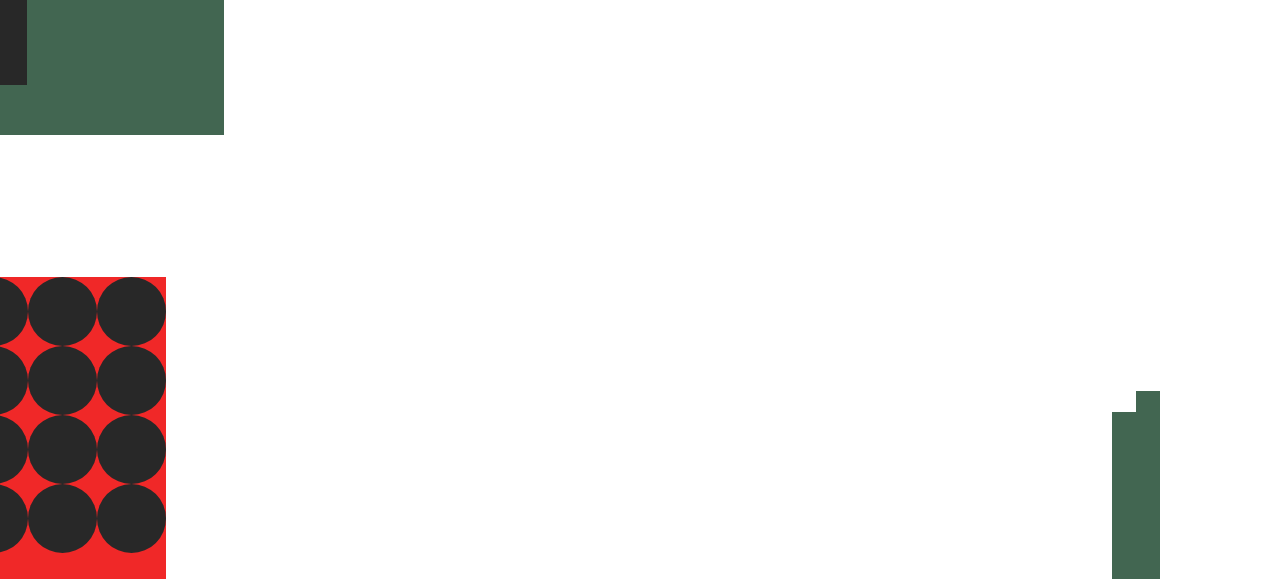
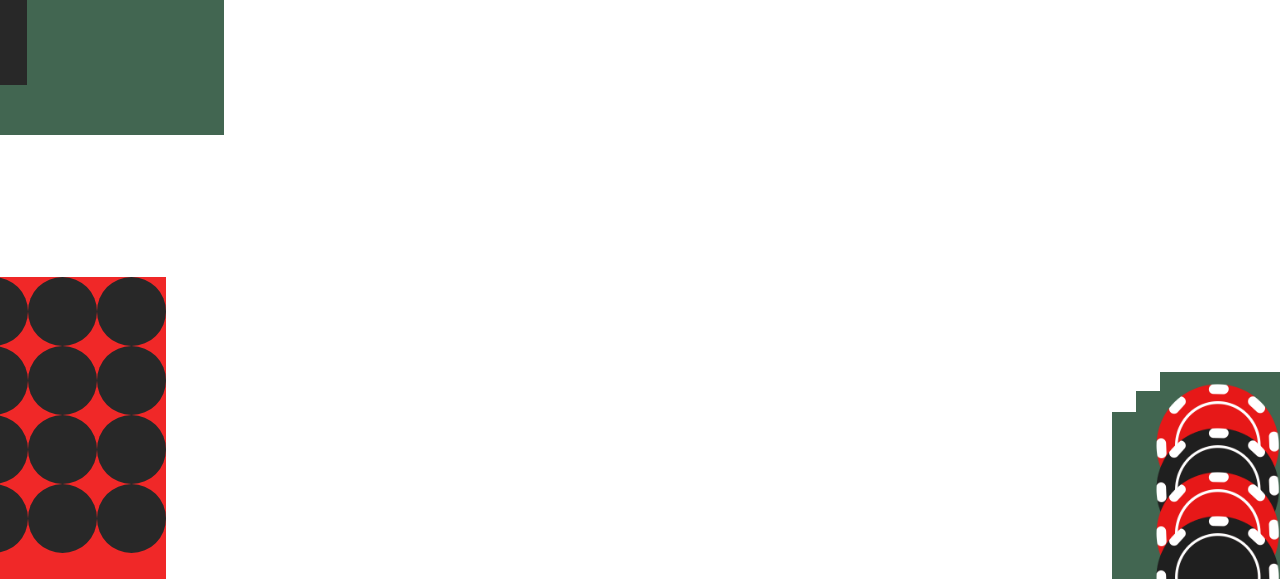
Before and after one commit to abarabonova/web-poster, a plain HTML site: page index.html in a window 1280 px wide. Shown: the part 221-800 px from the top of the page. Drawn offline with Linux system fonts and the light colour scheme.

Commit message:
сделала картинки с фишками

```diff
--- a/index.html
+++ b/index.html
@@ -63,6 +63,13 @@
       <div class="main__green__rectan"></div>
       <div class="main__green__rectan"></div>
     </div>
+    <div class="casino">
+      <img src="img/casino-red.png" alt="Фишка казино красная">
+      <img src="img/casino-black.png" alt="Фишка казино черная">
+      <img src="img/casino-red.png" alt="Фишка казино красная">
+      <img src="img/casino-black.png" alt="Фишка казино черная">
+
+    </div>
 
 
 
--- a/styles/master.css
+++ b/styles/master.css
@@ -168,10 +168,29 @@ header span img{
 .main__green__rectan:nth-child(4),
 .main__green__rectan:nth-child(5),
 .main__green__rectan:nth-child(6),
-.main__green__rectan:nth-child(7),
+.main__green__rectan:nth-child(7)
 {
   height: 207px;
 }
+
+.casino{
+  display: flex;
+  flex-direction: column;
+
+  position: fixed;
+  bottom: 0;
+  right: 0;
+  margin-bottom: 20px;
+}
+
+.casino img{
+  width: 124px;
+  height: 124px;
+  margin-bottom: -80px;
+}
+
+
+
 
 
 
@@ -191,4 +210,6 @@ header span img{
 
 как сделать, чтобы круги доходили до низа дива
 
-почему часть хелегых внизу*/
+как можно убрать пробелы между дивами
+
+как позиционировать элементы такие как фишки, если изначально они идут с праваой стороны экрана, а на других носителях могут быть и в середине*/
```
Also changed, not shown: img/casino-black.png (added), img/casino-red.png (added).
